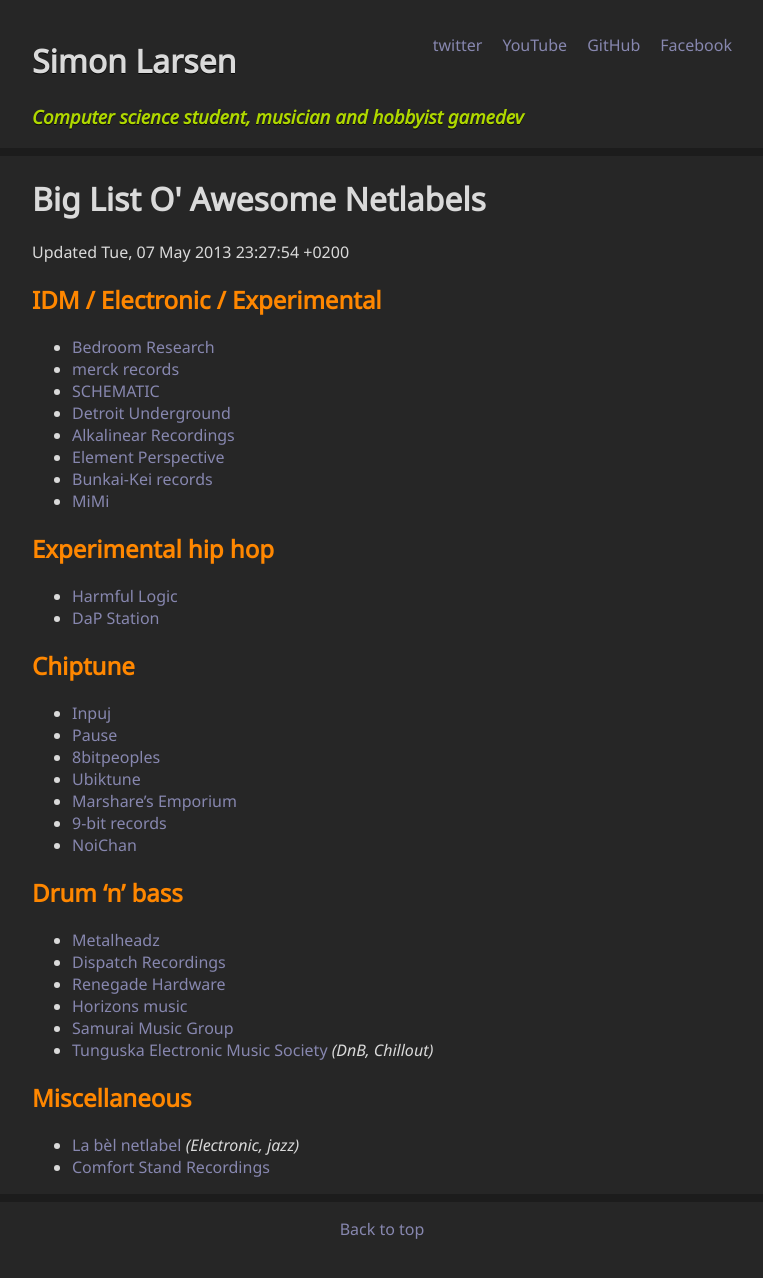
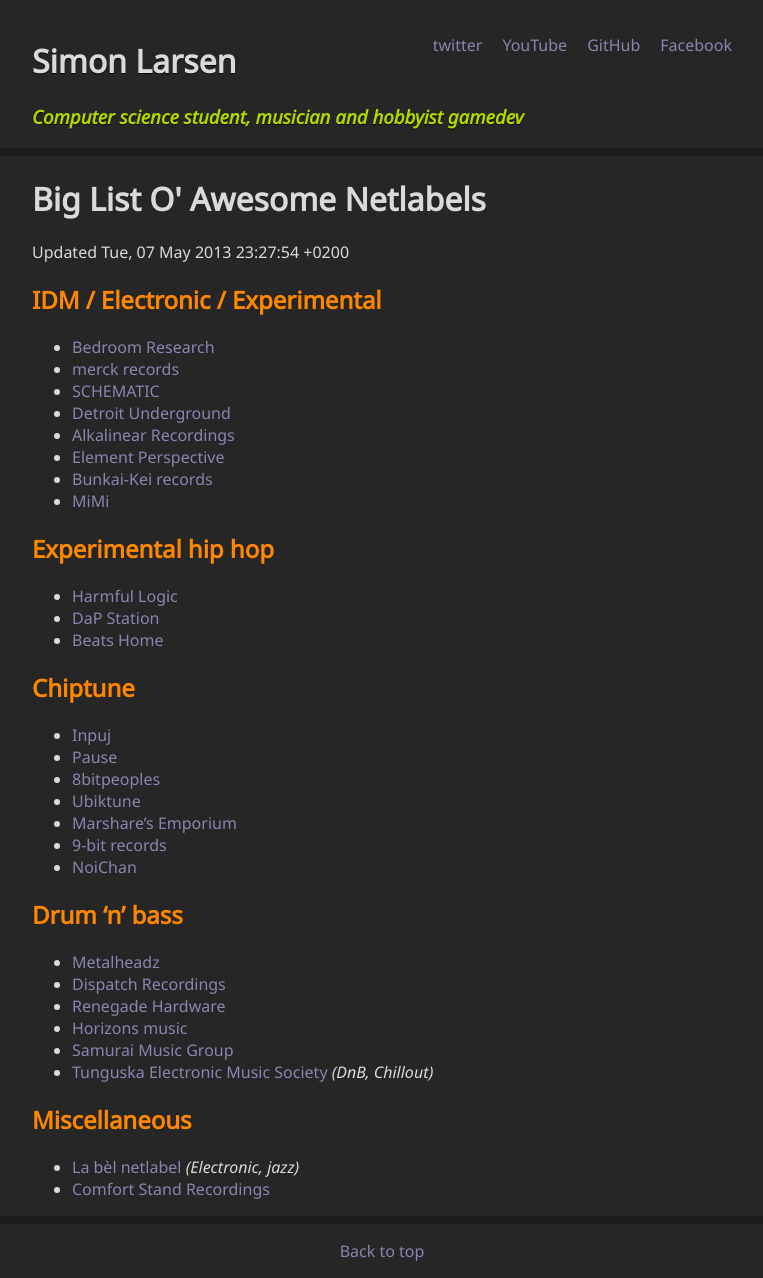
Before and after one commit to SimonLarsen/simonlarsen.github.io, a Jekyll site: the page built from netlabels/index.md, in a window 1280 px wide. Shown: the whole page, without its empty margins (258-1021 px from the left). Built offline with Jekyll 4.4.1, drawn with Linux system fonts in a browser that asks for light colours; before the commit the page ends 1256 px from its top, so only the background shows below that.

Commit message:
added Beats Home

```diff
--- a/netlabels/index.md
+++ b/netlabels/index.md
@@ -19,6 +19,7 @@
 
 * [Harmful Logic](http://harmfullogic666.bandcamp.com)
 * [DaP Station](http://dapstation.bandcamp.com/)
+* [Beats Home](http://beatshome.bandcamp.com/)
 
 ## Chiptune ##
 
```
